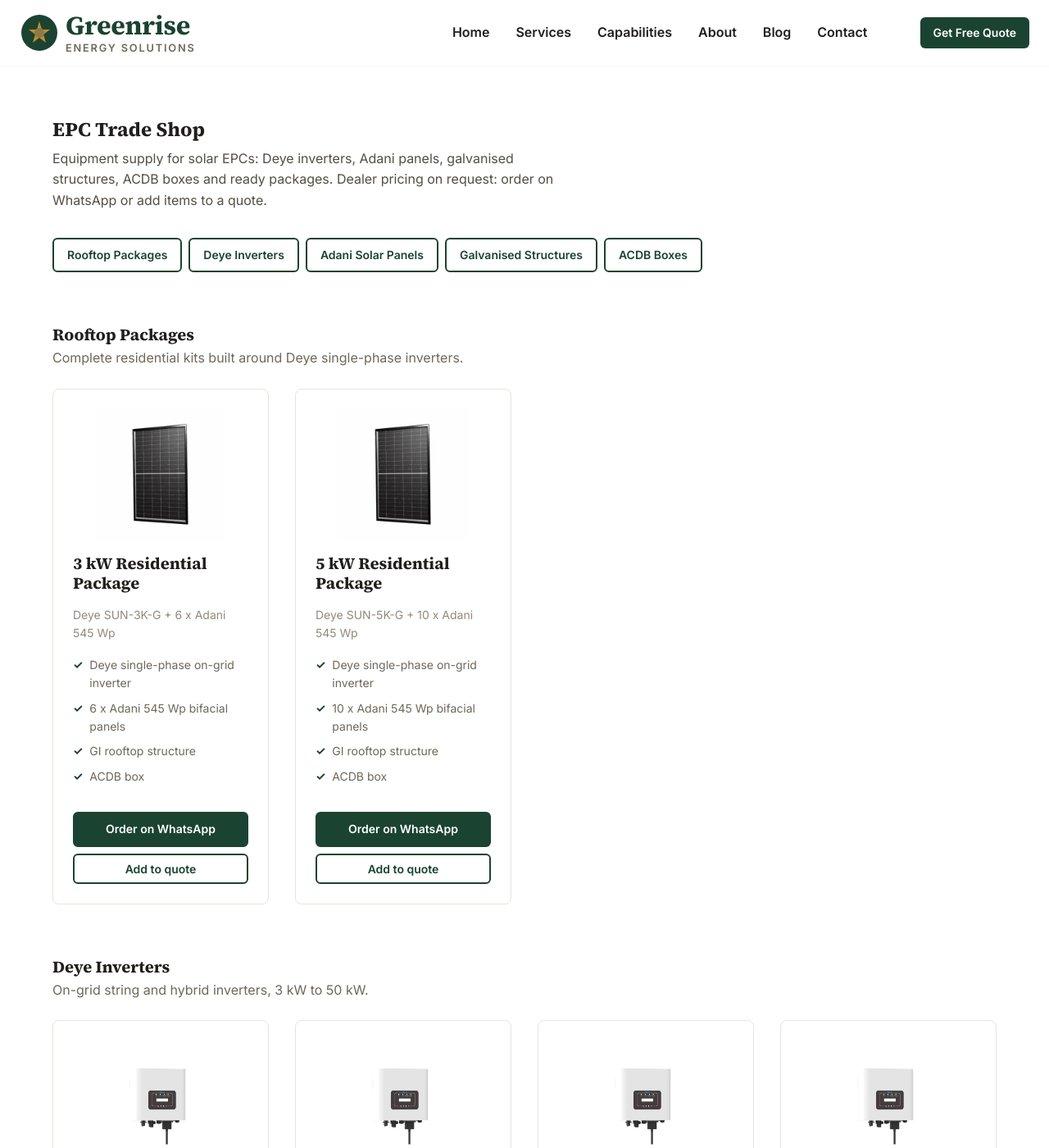
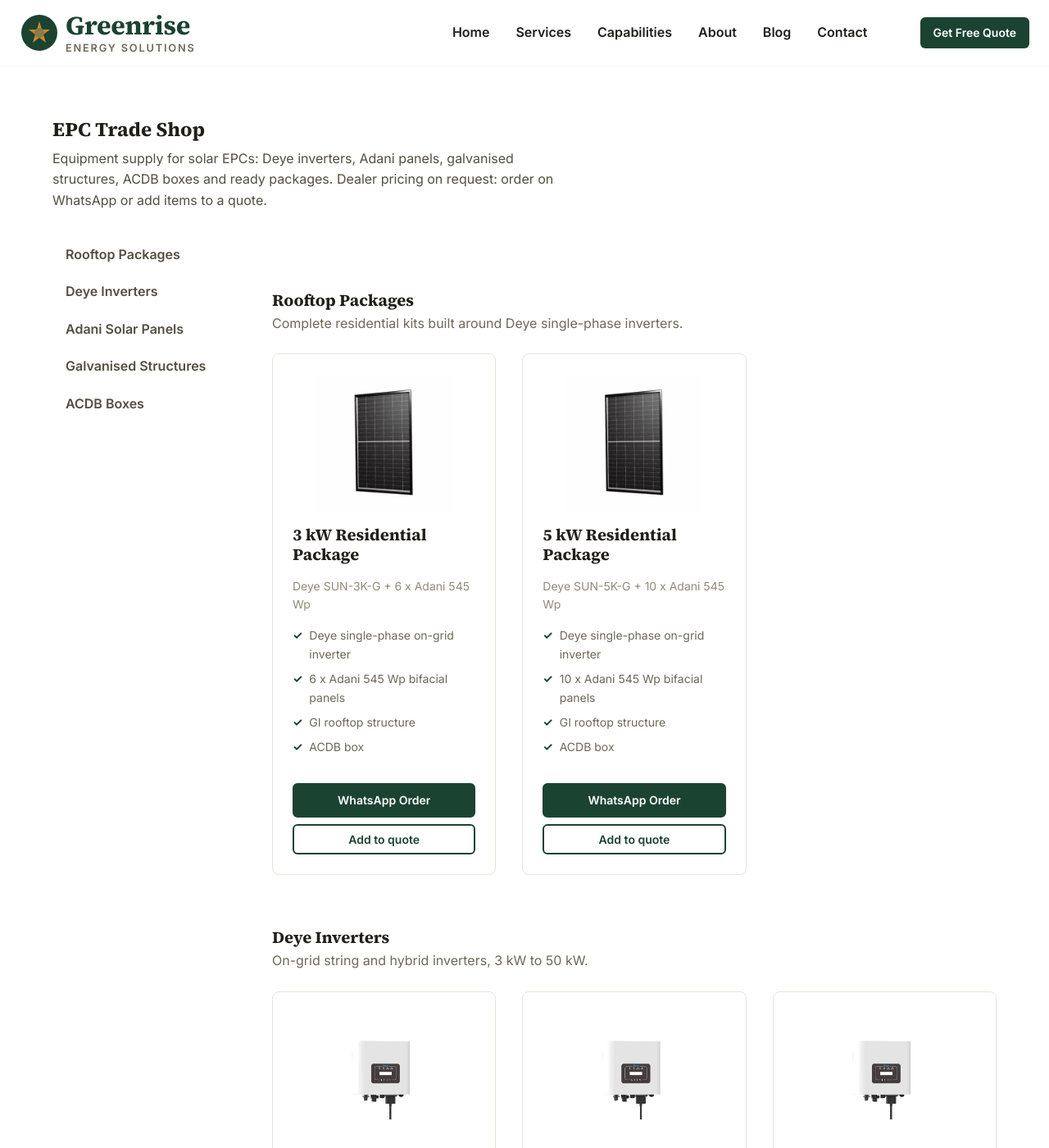
Before and after one commit to nbkarthi/greenriseenergy, a Jekyll site: the page built from shop/index.html, in a window 1280 px wide and 1400 px high. Shown: the whole window at 82% size. Built offline with Jekyll 4.4.1, drawn with Linux system fonts in a browser that asks for light colours; some of the changed text lies outside the part shown.

Commit message:
shop: left category sidebar, rename WhatsApp button

```diff
--- a/shop/index.html
+++ b/shop/index.html
@@ -23,7 +23,15 @@
     .shop { padding: calc(var(--header-height) + var(--spacing-3xl)) var(--spacing-lg) var(--spacing-4xl); max-width: 1200px; margin: 0 auto; }
     .shop h1 { font-size: var(--font-size-2xl); color: var(--color-gray-900); margin-bottom: var(--spacing-sm); }
     .shop-intro { color: var(--color-gray-700); max-width: 640px; margin-bottom: var(--spacing-xl); }
-    .shop-nav { display: flex; flex-wrap: wrap; gap: var(--spacing-sm); margin-bottom: var(--spacing-2xl); }
+    .shop-layout { display: grid; grid-template-columns: 220px 1fr; gap: var(--spacing-2xl); align-items: start; }
+    .shop-nav { position: sticky; top: calc(var(--header-height) + var(--spacing-lg)); display: flex; flex-direction: column; gap: var(--spacing-xs); }
+    .shop-nav a { padding: var(--spacing-sm) var(--spacing-md); border-radius: var(--radius-lg); font-weight: 600; color: var(--color-gray-700); }
+    .shop-nav a:hover { background-color: var(--color-primary); color: var(--color-white); }
+    .shop h2 { scroll-margin-top: calc(var(--header-height) + var(--spacing-lg)); }
+    @media (max-width: 800px) {
+      .shop-layout { grid-template-columns: 1fr; gap: 0; }
+      .shop-nav { position: static; flex-direction: row; flex-wrap: wrap; margin-bottom: var(--spacing-lg); }
+    }
     .shop h2 { font-size: var(--font-size-xl); color: var(--color-gray-900); margin: var(--spacing-3xl) 0 var(--spacing-xs); }
     .shop-blurb { color: var(--color-gray-600); margin-bottom: var(--spacing-lg); }
     .shop .services-grid { grid-template-columns: repeat(auto-fill, minmax(260px, 1fr)); }
@@ -45,12 +53,14 @@
       <h1>EPC Trade Shop</h1>
       <p class="shop-intro">Equipment supply for solar EPCs: Deye inverters, Adani panels, galvanised structures, ACDB boxes and ready packages. Dealer pricing on request: order on WhatsApp or add items to a quote.</p>
 
+      <div class="shop-layout">
       <nav class="shop-nav" aria-label="Shop categories">
         {% for group in site.data.shop %}
-        <a class="btn btn-outline btn-sm" href="#{{ group.id }}">{{ group.category }}</a>
+        <a href="#{{ group.id }}">{{ group.category }}</a>
         {% endfor %}
       </nav>
 
+      <div class="shop-main">
       {% for group in site.data.shop %}
       <section id="{{ group.id }}">
         <h2>{{ group.category }}</h2>
@@ -65,7 +75,7 @@
               {% for s in item.specs %}<li>{{ s }}</li>{% endfor %}
             </ul>
             <div class="shop-actions">
-              <a class="btn btn-primary btn-sm" href="https://wa.me/917598483355?text={{ 'Hi, I would like a dealer quote for: ' | append: item.name | url_encode }}" target="_blank" rel="noopener noreferrer">Order on WhatsApp</a>
+              <a class="btn btn-primary btn-sm" href="https://wa.me/917598483355?text={{ 'Hi, I would like a dealer quote for: ' | append: item.name | url_encode }}" target="_blank" rel="noopener noreferrer">WhatsApp Order</a>
               <button type="button" class="btn btn-outline btn-sm" data-add-quote="{{ item.name | escape }}">Add to quote</button>
             </div>
           </article>
@@ -115,6 +125,8 @@
           </div>
         </div>
       </section>
+      </div>
+      </div>
     </div>
   </main>
 
```
